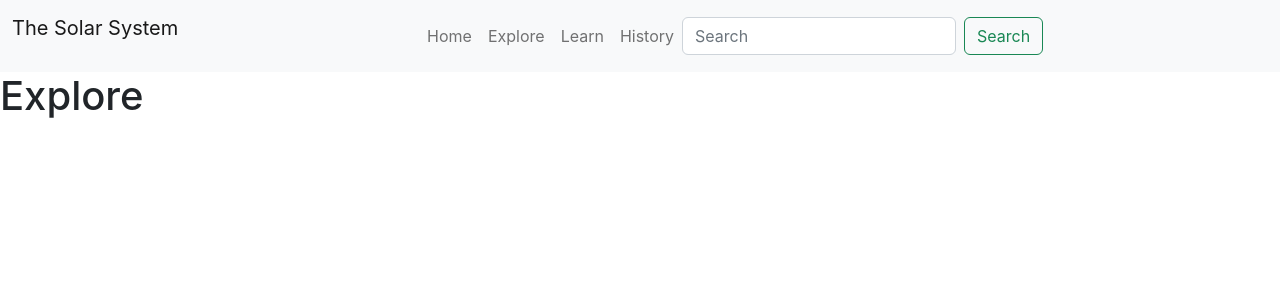
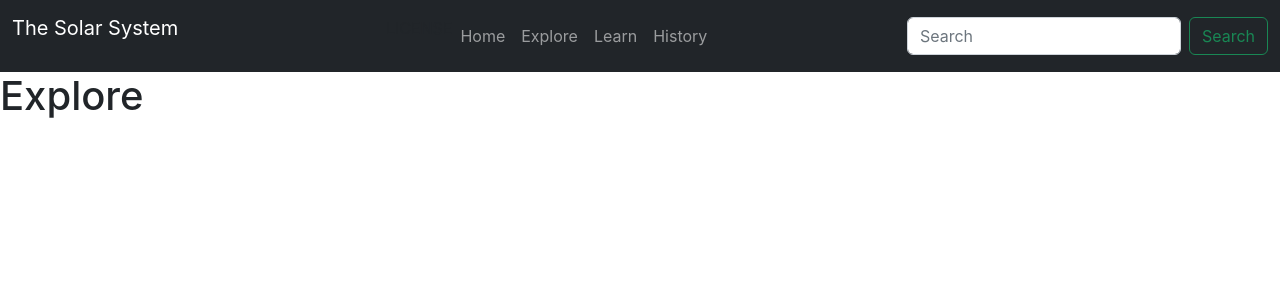
Before and after one commit to keithkiama/phase-2-group-2-nasa-group-project, a React (Create React App) app: page /explore in a window 1280 px wide. Shown: the top 300 px of the page. Built offline with nearby package versions, Linux system fonts and the light colour scheme.

Commit message:
styled the NavBar

```diff
--- a/src/components/NavBar.jsx
+++ b/src/components/NavBar.jsx
@@ -4,7 +4,7 @@
 const NavBar = () => {
   return (
     <div>
-        <nav className="navbar navbar-expand-lg bg-light ">
+        <nav className="navbar navbar-expand-lg navbar-dark bg-dark ">
         <div className="container-fluid">
             <p className="navbar-brand">The Solar System</p>
             <button className="navbar-toggler" type="button" data-bs-toggle="collapse" data-bs-target="#navbarNav" aria-controls="navbarNav" aria-expanded="false" aria-label="Toggle navigation">
@@ -12,7 +12,7 @@
             </button>
             <div className="collapse navbar-collapse justify-content-center" id="navbarNav">
             <ul className="navbar-nav ml auto">
-
+LICENSE
                 <li className="nav-item">
                     <Link className="nav-link" aria-current="page" to="/Home">Home</Link>
                 </li>
@@ -26,13 +26,11 @@
                     <Link className="nav-link" to="/History">History</Link>
                 </li>
             </ul>
+            </div>
             <form className="d-flex" role="search">
-
                 <input className="form-control me-2" type="search" placeholder="Search" aria-label="Search"/>
                 <button className="btn btn-outline-success" type="submit">Search</button>
             </form>
-
-            </div>
         </div>
         </nav>
     </div>
```
